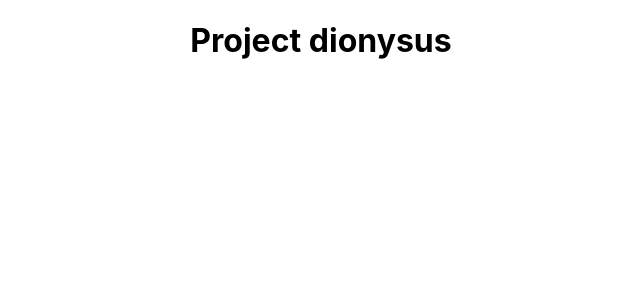
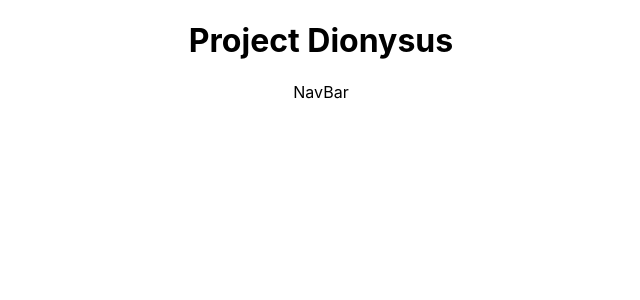
Before and after one commit to Eskaicito/project-dionysus, a React (Create React App) app: page / in a window 1280 px wide. Shown: the top 300 px of the page, without its empty margins (319-959 px from the left). Built offline with nearby package versions, Linux system fonts and the light colour scheme.

Commit message:
added navbar

```diff
--- a/src/App.js
+++ b/src/App.js
@@ -1,10 +1,11 @@
 import './App.css';
-
+import NavBar from './components/navbar/NavBar';
 
 function App() {
   return (
     <div className="App">
-    <h1>Project dionysus</h1>
+    <h1>Project Dionysus</h1>
+    <NavBar />
     </div>
   );
 }
--- a/src/components/navbar/navbar.js
+++ b/src/components/navbar/navbar.js
@@ -0,0 +1,9 @@
+const NavBar = () => {
+    return(
+        <div>
+            NavBar
+        </div>
+    )
+}
+
+export default NavBar
```
